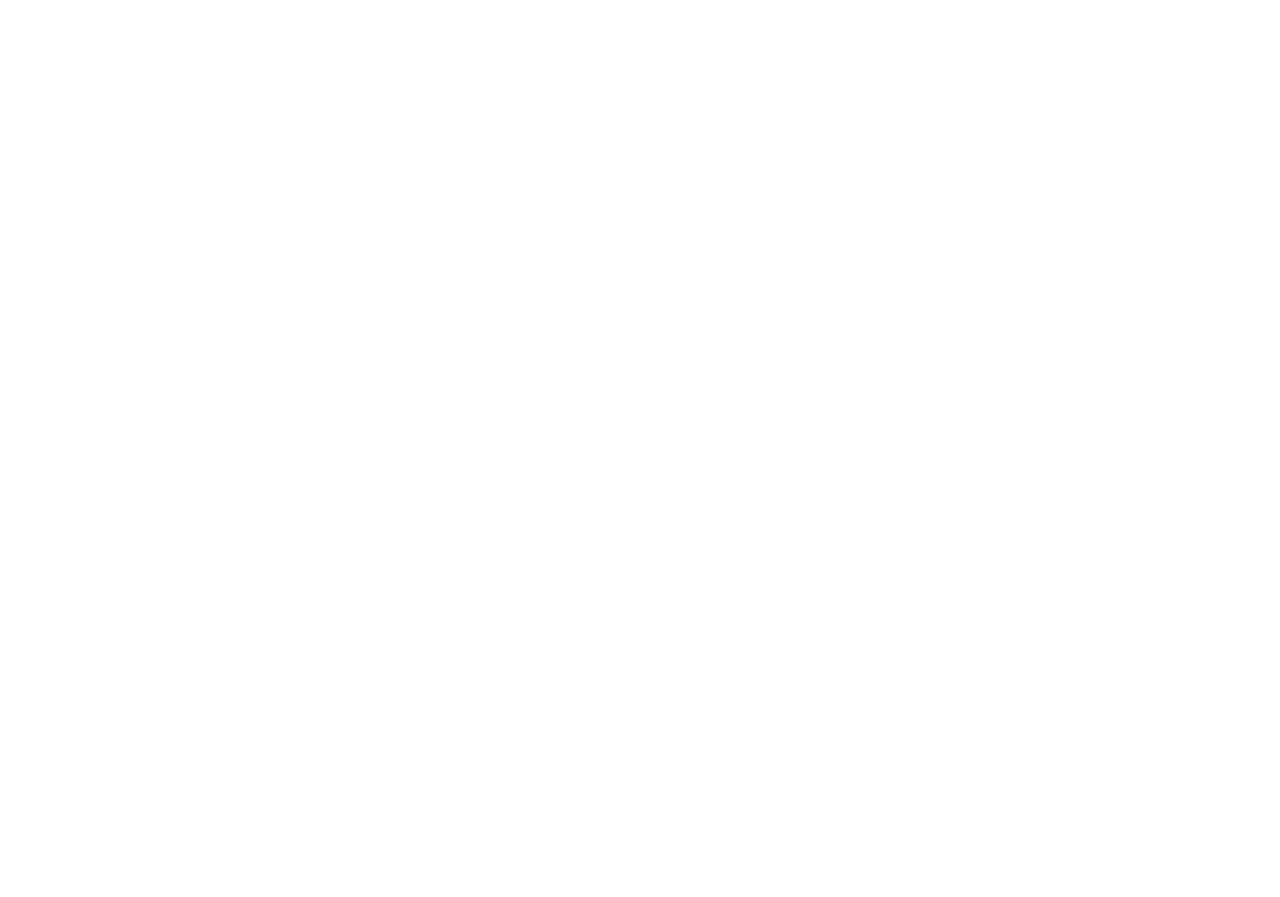
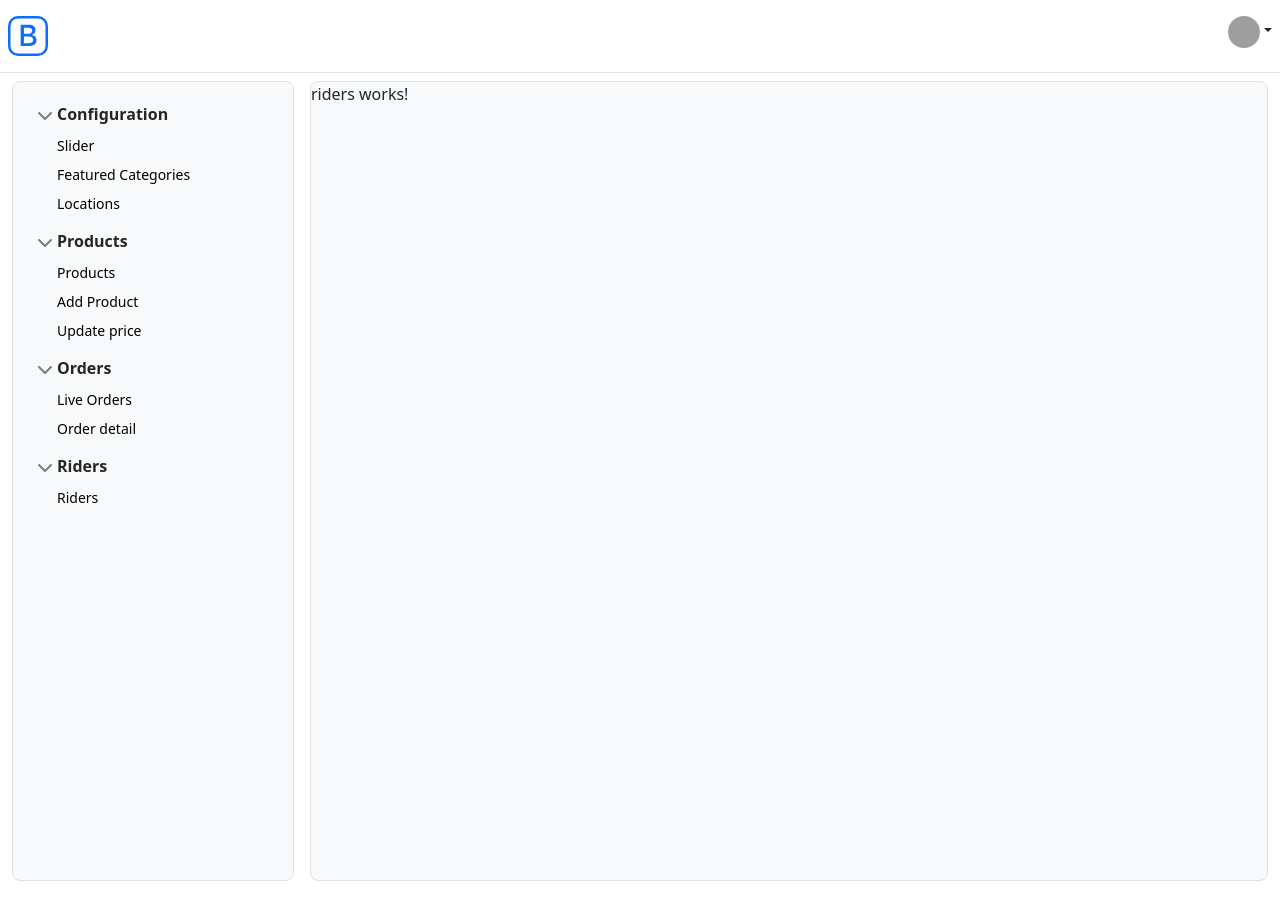
Before and after one commit to abeel50/admin-dashboard, an Angular app: page /riders in a window 1280 px wide. Before the commit this address led to /. Before the commit the page ends 800 px from the top, so only its background shows below. Built offline with nearby package versions, Linux system fonts and the light colour scheme; grey boxes are pictures that could not be loaded.

Commit message:
Riders Layout

```diff
--- a/src/app/app-routing.module.ts
+++ b/src/app/app-routing.module.ts
@@ -10,7 +10,8 @@
     children: [
       { path: '', loadChildren: () => import('../app/pages/config/config.module').then(m => m.ConfigModule), },
       { path: 'products', loadChildren: () => import('../app/pages/products/products.module').then(m => m.ProductsModule), },
-      { path: 'orders', loadChildren: () => import('../app/pages/orders/orders.module').then(m => m.OrdersModule), }
+      { path: 'orders', loadChildren: () => import('../app/pages/orders/orders.module').then(m => m.OrdersModule), },
+      { path: 'riders', loadChildren: () => import('../app/pages/delivery-riders/delivery-riders.module').then(m => m.DeliveryRidersModule), },
     ]
   },
 ];
--- a/src/app/layout/side-bar/side-bar.component.html
+++ b/src/app/layout/side-bar/side-bar.component.html
@@ -112,6 +112,22 @@
             </ul>
           </div>
         </li>
+
+        <!-- Riders -->
+        <li class="mb-1">
+          <button class="btn btn-toggle d-inline-flex align-items-center rounded border-0 collapsed"
+            (click)="navigateRiders()" data-bs-toggle="collapse" data-bs-target="#rider-collapse" aria-expanded="true">
+            Riders
+          </button>
+          <div class="collapse show" id="rider-collapse">
+            <ul class="btn-toggle-nav list-unstyled fw-normal pb-1 small">
+              <li>
+                <a href="/riders/" class="link-body-emphasis d-inline-flex text-decoration-none rounded">Riders</a>
+              </li>
+
+            </ul>
+          </div>
+        </li>
       </ul>
     </div>
   </div>
--- a/src/app/layout/side-bar/side-bar.component.ts
+++ b/src/app/layout/side-bar/side-bar.component.ts
@@ -21,4 +21,8 @@
     this.router.navigate(['/orders/'])
   }
 
+  navigateRiders() {
+    this.router.navigate(['/riders/']);
+  }
+
 }
--- /dev/null
+++ b/src/app/pages/delivery-riders/riders-table/riders-table.component.html
@@ -0,0 +1,3 @@
+<p>
+  riders-table works!
+</p>
--- /dev/null
+++ b/src/app/pages/delivery-riders/riders-table/riders-table.component.ts
@@ -0,0 +1,15 @@
+import { Component, OnInit } from '@angular/core';
+
+@Component({
+  selector: 'app-riders-table',
+  templateUrl: './riders-table.component.html',
+  styleUrls: ['./riders-table.component.css']
+})
+export class RidersTableComponent implements OnInit {
+
+  constructor() { }
+
+  ngOnInit() {
+  }
+
+}
--- /dev/null
+++ b/src/app/pages/delivery-riders/riders/riders.component.html
@@ -0,0 +1,3 @@
+<p>
+  riders works!
+</p>
--- /dev/null
+++ b/src/app/pages/delivery-riders/riders/riders.component.ts
@@ -0,0 +1,15 @@
+import { Component, OnInit } from '@angular/core';
+
+@Component({
+  selector: 'app-riders',
+  templateUrl: './riders.component.html',
+  styleUrls: ['./riders.component.css']
+})
+export class RidersComponent implements OnInit {
+
+  constructor() { }
+
+  ngOnInit() {
+  }
+
+}
```
Also changed, not shown: src/app/pages/delivery-riders/delivery-riders-routing.module.ts (added, +14 -0 lines), src/app/pages/delivery-riders/delivery-riders.module.ts (added, +16 -0 lines), src/app/pages/delivery-riders/riders-table/riders-table.component.css (added), src/app/pages/delivery-riders/riders/riders.component.css (added), 2 other files (tests, documents, lock files or other folders).
